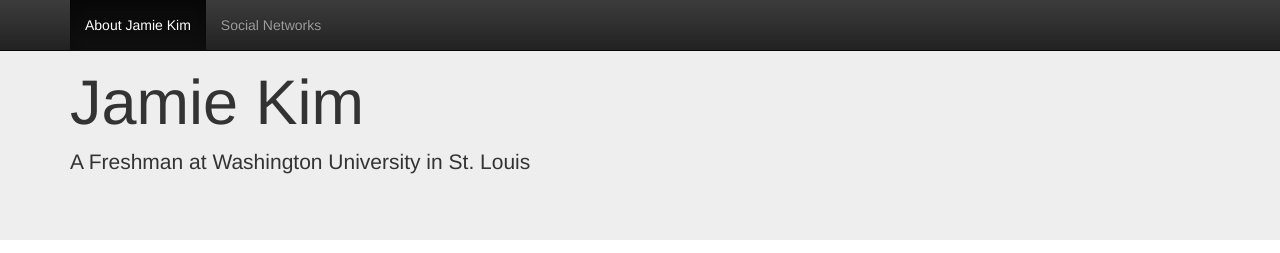
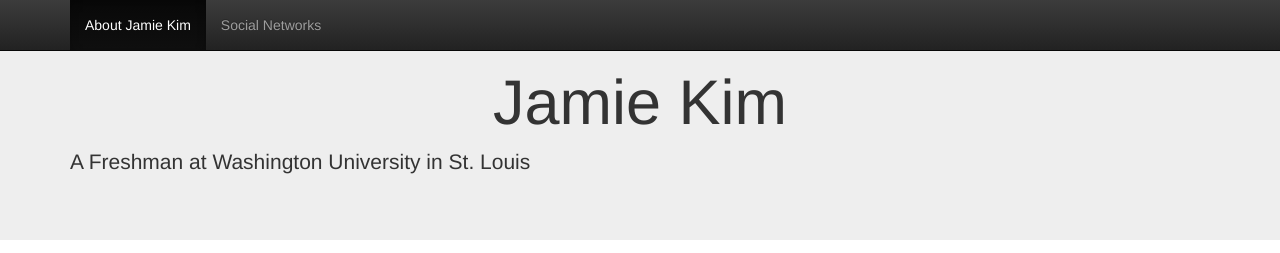
Before and after one commit to kmj4875/newbio, a plain HTML site: page index.html in a window 1280 px wide. Shown: the top 253 px of the page. Drawn offline with nearby package versions, Linux system fonts and the light colour scheme.

Commit message:
Update index.html

```diff
--- a/index.html
+++ b/index.html
@@ -43,7 +43,7 @@
       <!-- Main jumbotron for a primary marketing message or call to action -->
       <div class="jumbotron">
         <div class="container">
-          <h1>Jamie Kim</h1>
+          <center><h1>Jamie Kim</h1></center>
           <p class="hidden-xs">A Freshman at Washington University in St. Louis</p>
         </div>
       </div>
```
